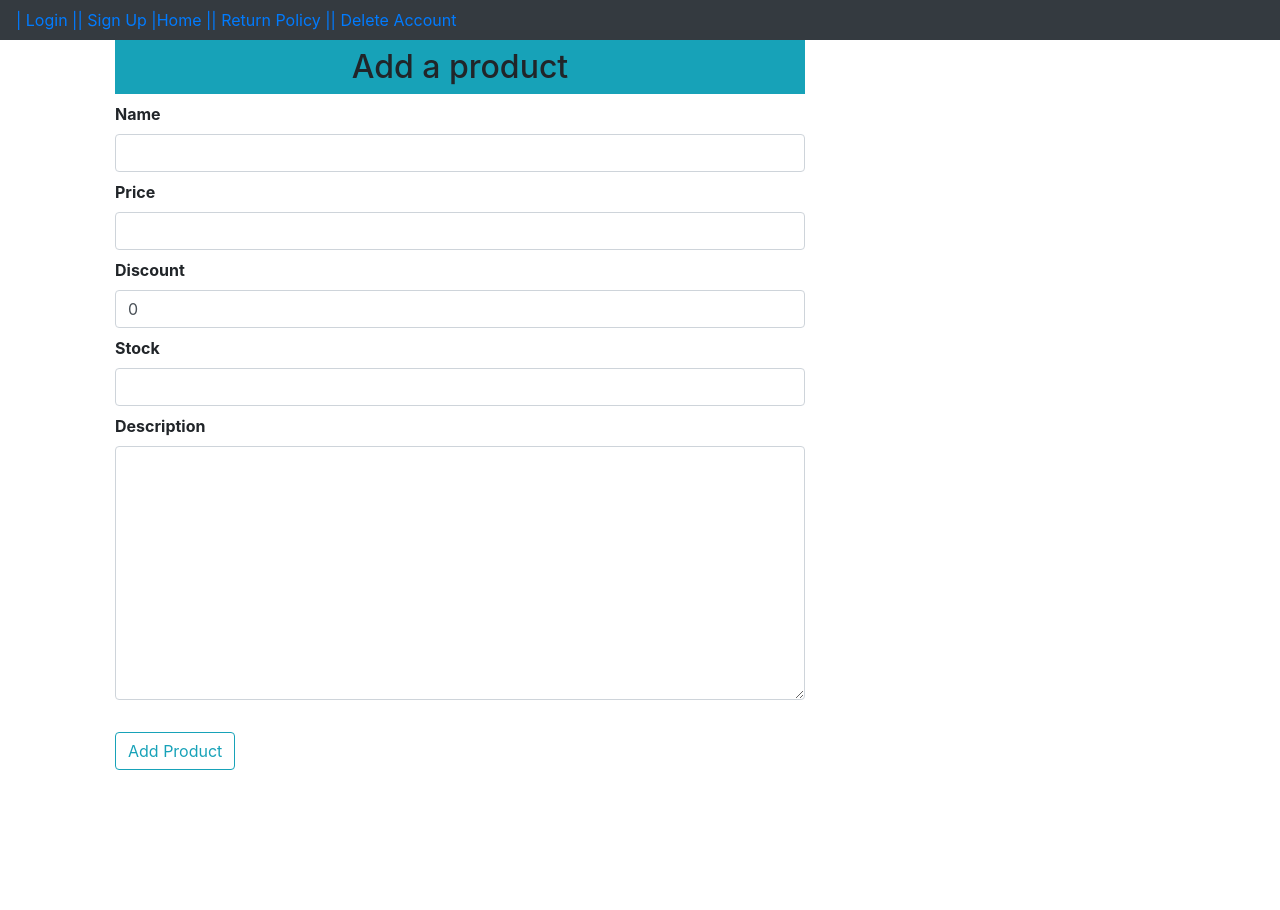
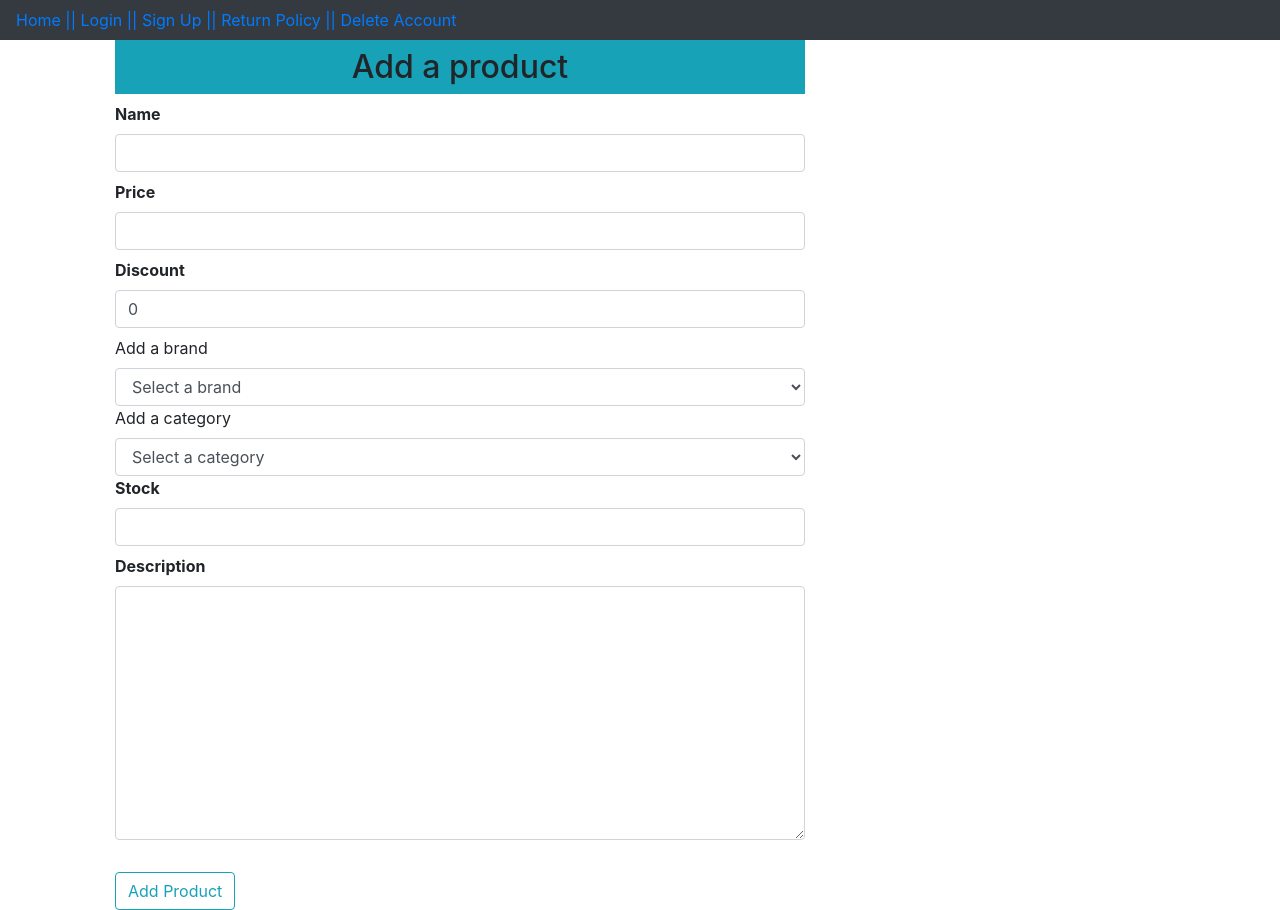
Before and after one commit to christian0a0hernandez/CMPE131-GroupProj, a Flask app: page /addproduct in a window 1280 px wide. Before the commit the page ends 770 px from the top, so only its background shows below. Run offline with Flask 2, Linux system fonts and the light colour scheme; data that the repository does not hold is empty; some libraries are stand-ins or nearby versions.

Commit message:
added categories and brand

```diff
--- a/website/auth.py
+++ b/website/auth.py
@@ -118,5 +118,8 @@ def addcategory():
 
 @auth.route('/addproduct', methods =['POST','GET'])
 def addproduct():
+    brands = Brand.query.all()
+    categories =Category.query.all()
     form = Addproducts(request.form)
-    return render_template('addproduct.html', title ="Add Product", form = form,user = current_user)
+    return render_template('addproduct.html', title ="Add Product", form = form,user = current_user,
+                           brands = brands,categories = categories)
--- a/website/templates/addproduct.html
+++ b/website/templates/addproduct.html
@@ -11,6 +11,23 @@
             {{render_field(form.name, class ="form-control" , placeholders="Add a product name")}}
             {{render_field(form.price, class ="form-control" , placeholders="Add a product price")}}
             {{render_field(form.discount, class ="form-control" , placeholders="Add a product discount")}}
+
+            <label for ="brand">Add a brand</label>
+            <select name = "brand" id="brand" class="form-control" required>
+                    <option value=""> Select a brand</option>
+                    {% for brand in brands %}
+                <option value ="brand.id"> {{brand.name}}</option>
+                    {% endfor %}
+                </select>
+
+            <label for ="category">Add a category</label>
+            <select name = "category" id="category" class="form-control" required>
+                    <option value=""> Select a category</option>
+                    {% for category in categories %}
+                <option value ="category.id"> {{category.name}}</option>
+                    {% endfor %}
+                </select>
+
             {{render_field(form.stock, class ="form-control" , placeholders="Add a product stock")}}
             {{render_field(form.description, class ="form-control" , placeholders="Add a product description", rows = "10")}}
             <button type = "submit" class="btn btn-outline-info mt-4"> Add Product</button>
--- a/website/templates/base.html
+++ b/website/templates/base.html
@@ -23,6 +23,7 @@
         </button>
     <div class = "collapse navbar-collapse" id="navbar">
         <div class ="navbar-nav">
+            <a class ="nav-item nv-link" id="home" href="/home">Home    |</a>
             {% if user.is_authenticated %}
             <a class ="nav-item nv-link" id="addproduct" href="/addproduct">|        Add a Product    |</a>
             <a class ="nav-item nv-link" id="addbrand" href="/addbrand">|        Add a brand    |</a>
@@ -32,7 +33,7 @@
             <a class ="nav-item nv-link" id="login" href="/login">|        Login    |</a>
             <a class ="nav-item nv-link" id="signup" href="/sign-up">|        Sign Up    |</a>
             {% endif %}
-            <a class ="nav-item nv-link" id="home" href="/home">Home    |</a>
+
             <a class ="nav-item nv-link" id="returnpolicy" href="/returnpolicy">|        Return Policy    |</a>
             <a class ="nav-item nv-link" id="delete" href="/delete">|        Delete Account</a>
         </div>
```
